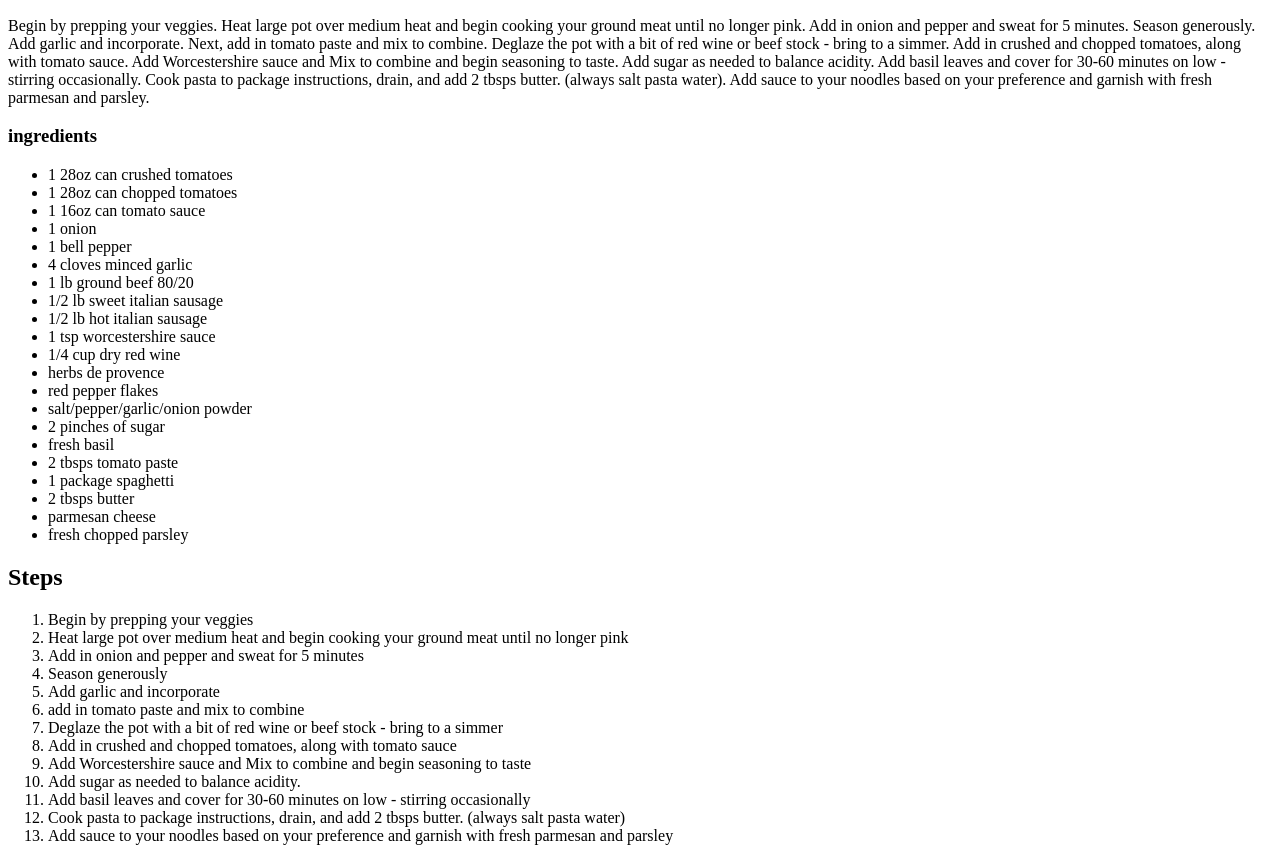
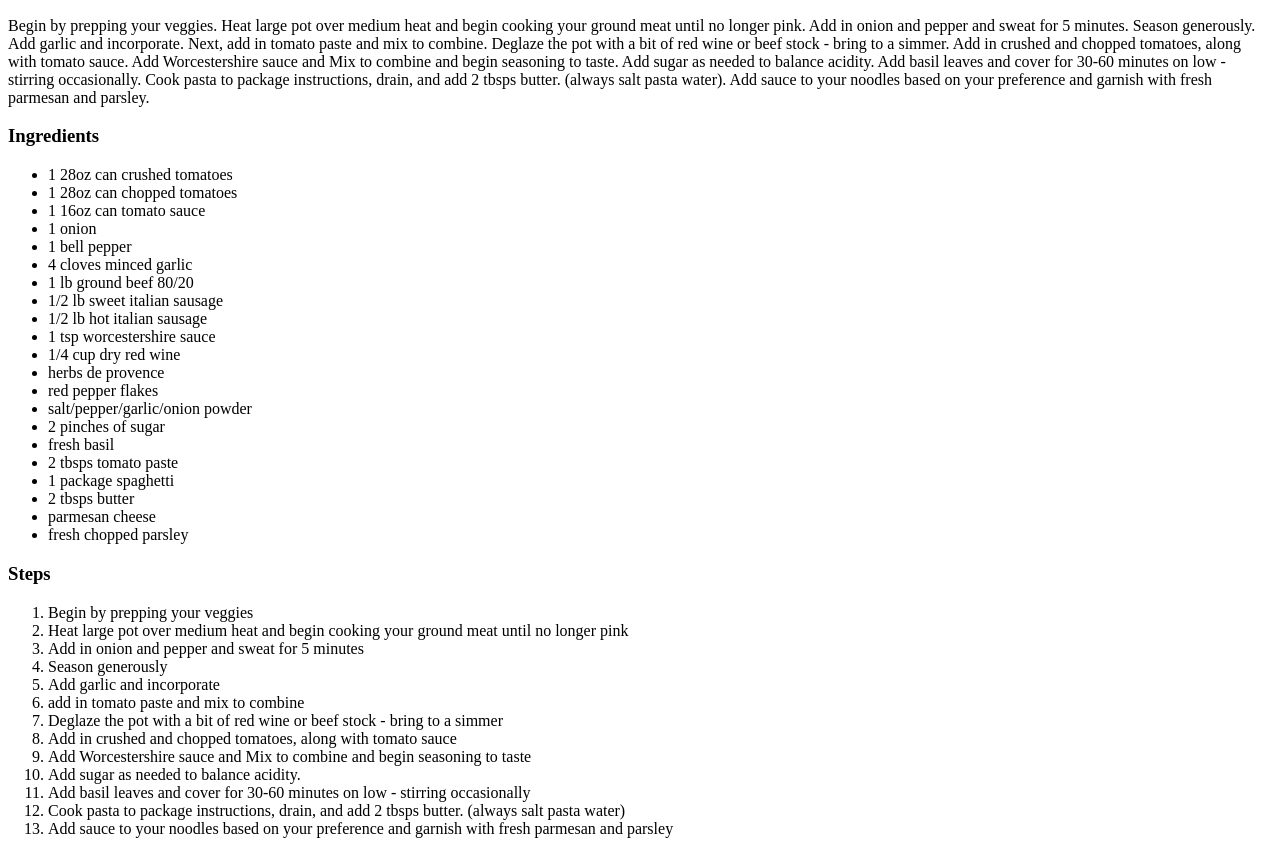
Before and after one commit to SovietBeatle/odin-recipes, a plain HTML site: page recipes/spaghetti.html in a window 1280 px wide. Shown: the part 1333-2194 px from the top of the page. Drawn offline with Linux system fonts and the light colour scheme.

Commit message:
Fixed text format

```diff
--- a/recipes/spaghetti.html
+++ b/recipes/spaghetti.html
@@ -12,9 +12,9 @@
     <h2>Homemade Spaghetti that will feed the whole family!</h2>
     <p>Begin by prepping your veggies. Heat large pot over medium heat and begin cooking your ground meat until no longer pink. Add in onion and pepper and sweat for 5 minutes. Season generously. Add garlic and incorporate. Next, add in tomato paste and mix to combine. Deglaze the pot with a bit of red wine or beef stock - bring to a simmer. Add in crushed and chopped tomatoes, along with tomato sauce. Add Worcestershire sauce and Mix to combine and begin seasoning to taste. Add sugar as needed to balance acidity. Add basil leaves and cover for 30-60 minutes on low - stirring occasionally. Cook pasta to package instructions, drain, and add 2 tbsps butter. (always salt pasta water). Add sauce to your noodles based on your preference and garnish with fresh parmesan and parsley.
     </p>
-    <h3>ingredients</h3>
+    <h3>Ingredients</h3>
     <ul><li>1 28oz can crushed tomatoes</li><li>1 28oz can chopped tomatoes</li><li>1 16oz can tomato sauce</li><li>1 onion</li><li>1 bell pepper</li><li>4 cloves minced garlic</li><li>1 lb ground beef 80/20</li><li>1/2 lb sweet italian sausage</li><li>1/2 lb hot italian sausage</li><li>1 tsp worcestershire sauce</li><li>1/4 cup dry red wine</li><li>herbs de provence</li><li>red pepper flakes</li><li>salt/pepper/garlic/onion powder</li><li>2 pinches of sugar</li><li>fresh basil</li><li>2 tbsps tomato paste</li><li>1 package spaghetti</li><li>2 tbsps butter</li><li>parmesan cheese</li><li>fresh chopped parsley</li></ul>
-    <h2>Steps</h2>
+    <h3>Steps</h3>
     <ol><li>Begin by prepping your veggies</li><li>Heat large pot over medium heat and begin cooking your ground meat until no longer pink</li><li>Add in onion and pepper and sweat for 5 minutes</li><li>Season generously</li><li>Add garlic and incorporate</li><li>add in tomato paste and mix to combine</li><li>Deglaze the pot with a bit of red wine or beef stock - bring to a simmer</li><li>Add in crushed and chopped tomatoes, along with tomato sauce</li><li>Add Worcestershire sauce and Mix to combine and begin seasoning to taste</li><li>Add sugar as needed to balance acidity.</li><li>Add basil leaves and cover for 30-60 minutes on low - stirring occasionally</li><li>Cook pasta to package instructions, drain, and add 2 tbsps butter. (always salt pasta water)</li><li>Add sauce to your noodles based on your preference and garnish with fresh parmesan and parsley</li></ol>
 </body>
 </html>
```
